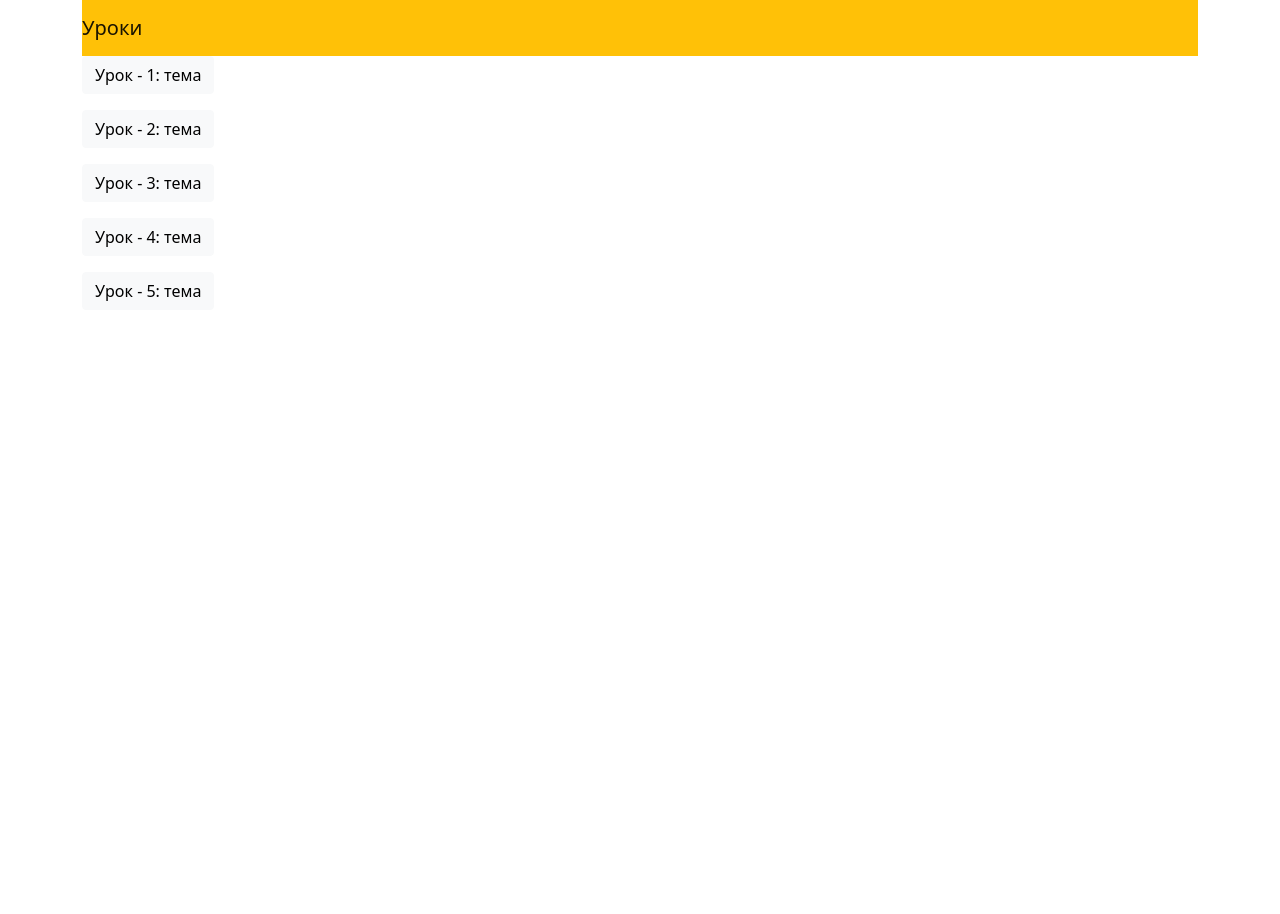
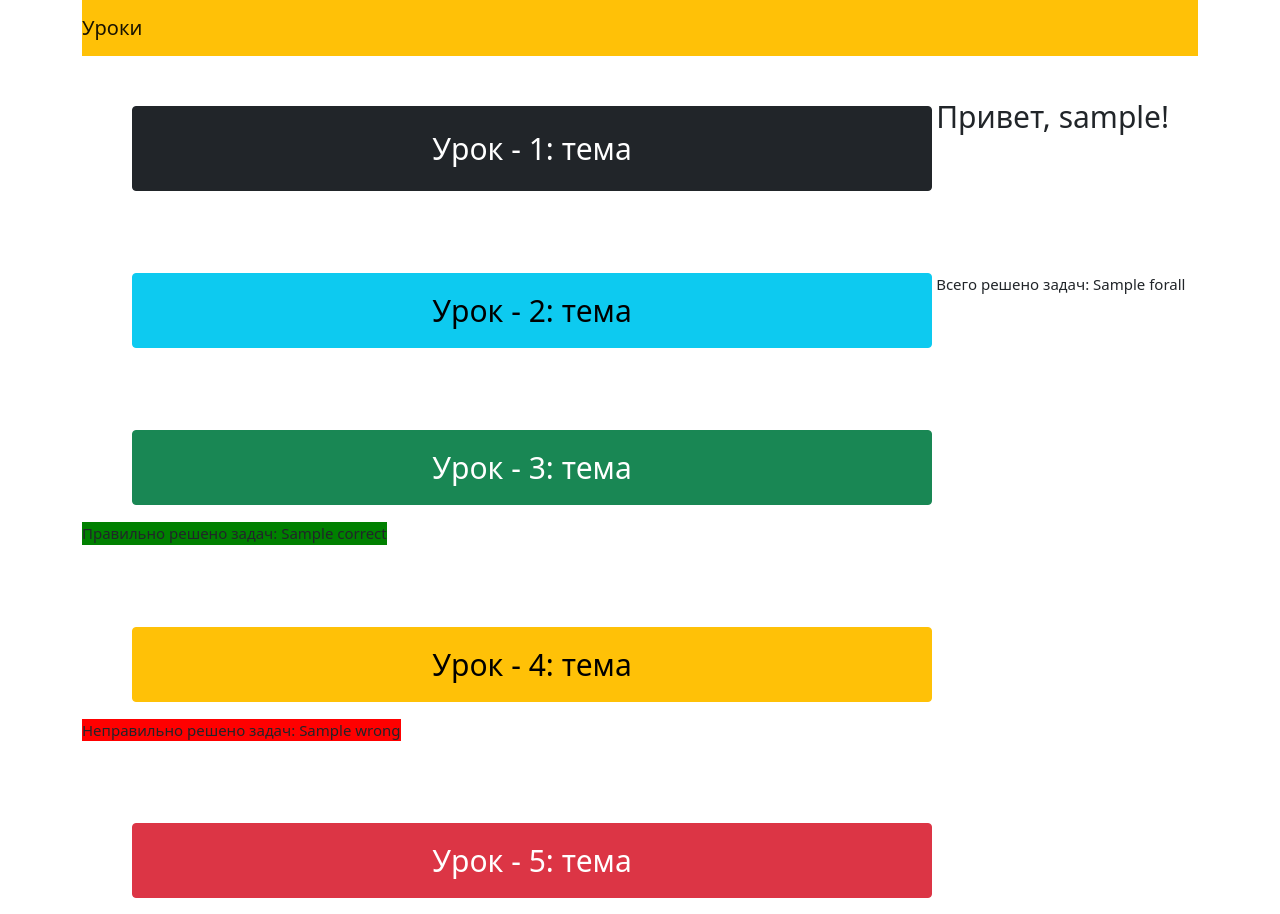
Before and after one commit to penguiiini/web_project_mm, a Flask app: template templates/lessons.html in a window 1280 px wide. Before the commit the page ends 301 px from the top, so only its background shows below. Run offline with Flask 2, Linux system fonts and the light colour scheme; tables that the repository leaves empty hold one stand-in row (values such as "Sample post"); the template is opened without the code that fills it: values that come from a table or form of the project are taken from there, most other values are stand-ins (such as "Sample title", 1, 10 or a date in 2020).

Commit message:
Update lessons.html

```diff
--- a/templates/lessons.html
+++ b/templates/lessons.html
@@ -6,12 +6,25 @@
         <a class="navbar-brand" href="#">Уроки</a>
     </nav>
 </header>
-<form action="" method="get" novalidate>
+<form action="" method="post" novalidate>
     {{ form.hidden_tag() }}
-    <p>{{ form.lesson1(type="submit", class="btn btn-light") }}</p>
-    <p>{{ form.lesson2(type="submit", class="btn btn-light") }}</p>
-    <p>{{ form.lesson3(type="submit", class="btn btn-light") }}</p>
-    <p>{{ form.lesson4(type="submit", class="btn btn-light") }}</p>
-    <p>{{ form.lesson5(type="submit", class="btn btn-light") }}</p>
+    <p style="display: inline-block;">{{ form.lesson1(type="submit", class="btn btn-dark", style="width: 800px; height: 85px; margin-left: 50px;
+        margin-top: 50px; font-size:30px;") }}</p>
+    <p style="display: inline-block; font-size:30px">Привет, {{ username }}!</p>
+    <p> </p>
+    <p style="display: inline-block;">{{ form.lesson2(type="submit", class="btn btn-info", style="width: 800px; height: 75px; margin-left: 50px;
+        margin-top: 50px; font-size:30px;") }}</p>
+    <p style="display: inline-block; font-size:15px">Всего решено задач: {{ forall }}</p>
+    <p> </p>
+    <p style="display: inline-block;">{{ form.lesson3(type="submit", class="btn btn-success", style="width: 800px; height: 75px; margin-left: 50px;
+        margin-top: 50px; font-size:30px;") }}</p>
+    <p style="display: inline-block; font-size:15px; background: green"> Правильно решено задач: {{ correct }}</p>
+    <p> </p>
+    <p style="display: inline-block;">{{ form.lesson4(type="submit", class="btn btn-warning", style="width: 800px; height: 75px; margin-left: 50px;
+        margin-top: 50px; font-size:30px;") }}</p>
+    <p style="display: inline-block; font-size:15px; background: red"> Неправильно решено задач: {{ wrong }}</p>
+    <p> </p>
+    <p>{{ form.lesson5(type="submit", class="btn btn-danger", style="width: 800px; height: 75px; margin-left: 50px;
+        margin-top: 50px; font-size:30px;") }}</p>
 </form>
 {% endblock %}
```
